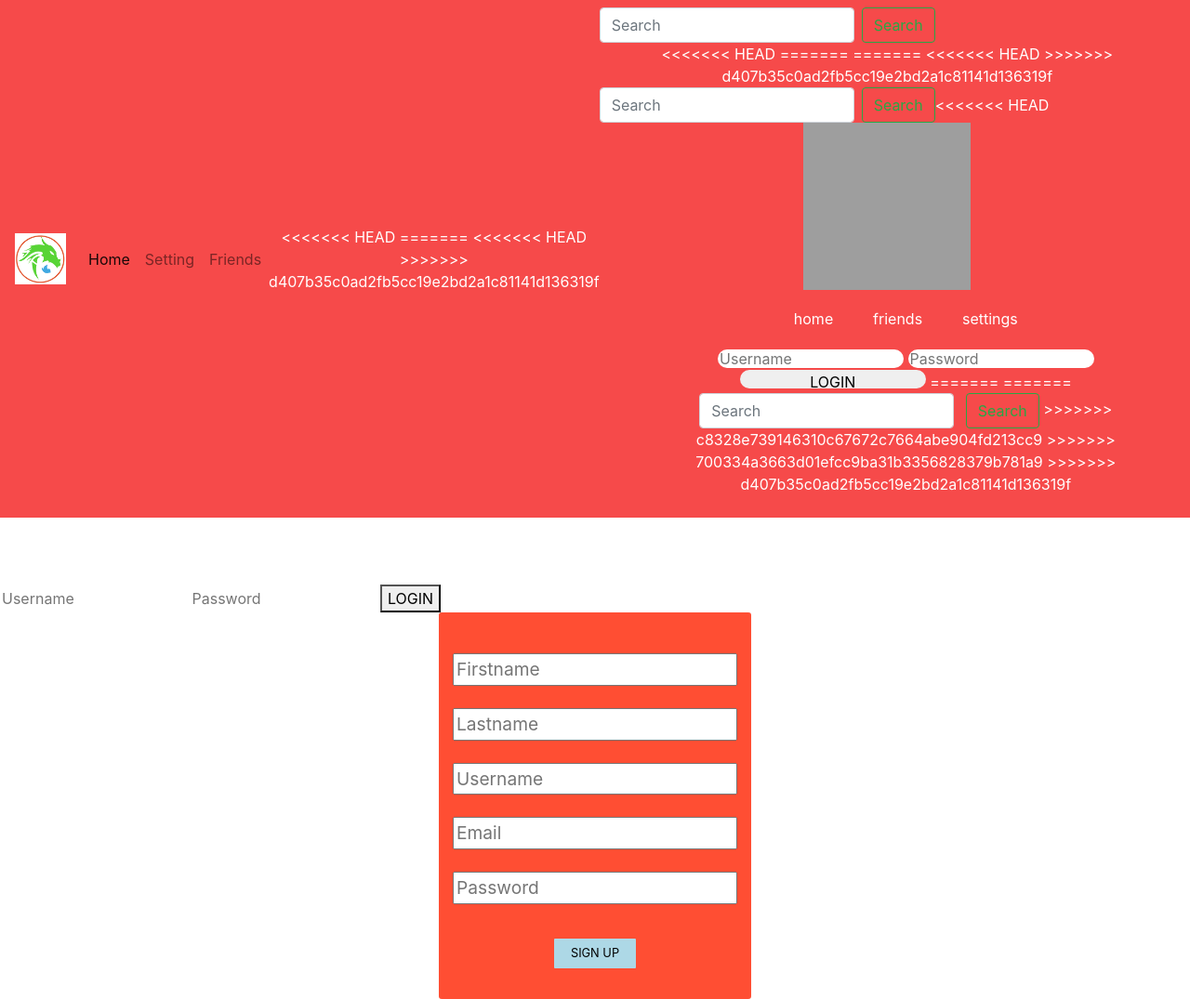
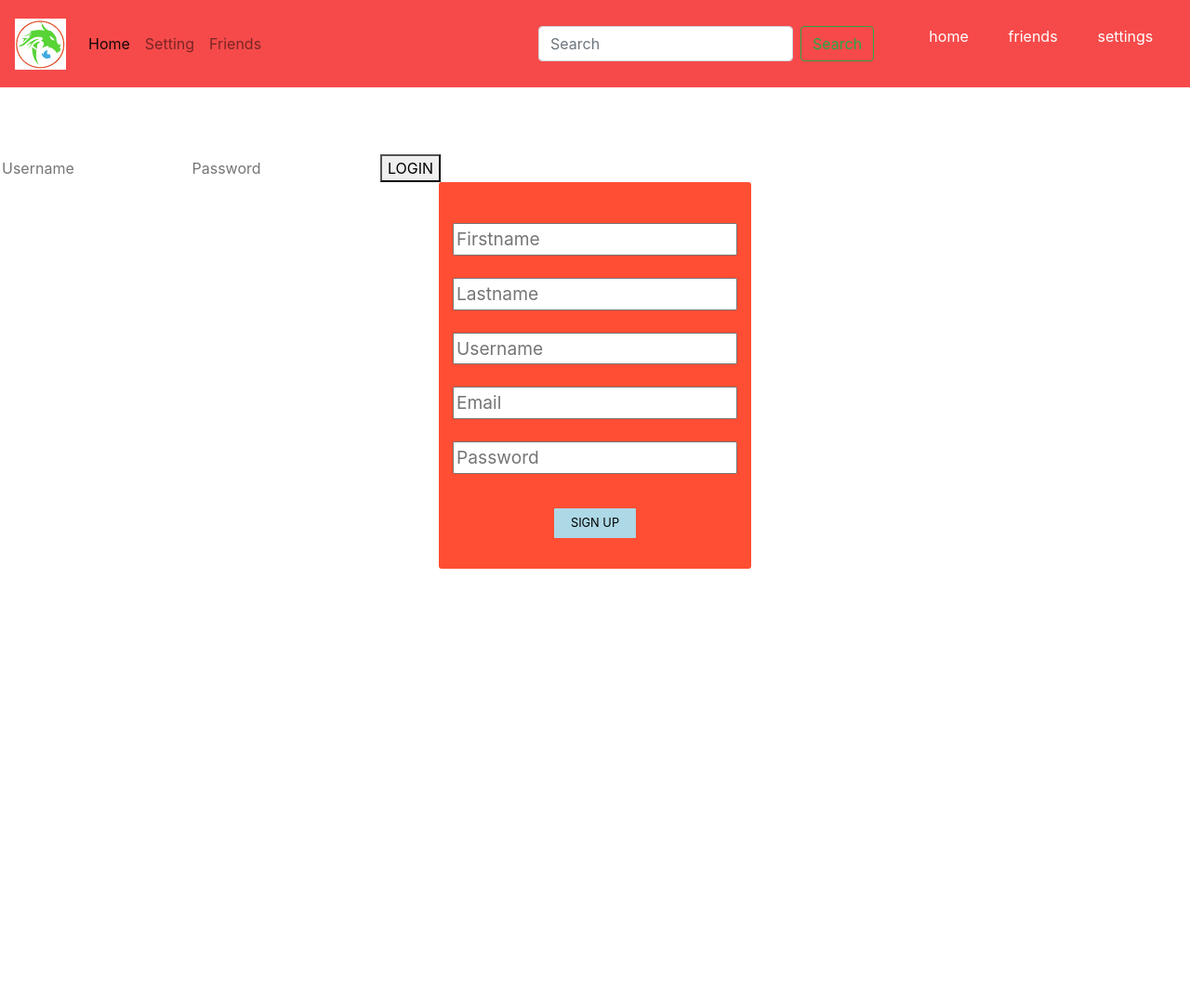
Before and after one commit to johnhello2u/turingFinal, a PHP site: page / in a window 1280 px wide. Shown: the whole page at 93% size. After the commit the page ends 612 px from the top, so only its background shows below. Run offline with PHP 8.4, Linux system fonts and the light colour scheme; grey boxes are pictures that could not be loaded.

Commit message:
the navbar made normal kind of

```diff
--- a/other/navbar.php
+++ b/other/navbar.php
@@ -29,31 +29,13 @@
               <a class="nav-link" href="#">Friends</a>
             </li>
           </ul>
-<<<<<<< HEAD
 
-
-
-=======
-<<<<<<< HEAD
->>>>>>> d407b35c0ad2fb5cc19e2bd2a1c81141d136319f
 
           <form class="form-inline my-2 my-lg-0">
             <input class="form-control mr-sm-2" type="search" placeholder="Search" aria-label="Search">
             <button class="btn btn-outline-success my-2 my-sm-0" type="submit">Search</button>
-<<<<<<< HEAD
-=======
-=======
-<<<<<<< HEAD
->>>>>>> d407b35c0ad2fb5cc19e2bd2a1c81141d136319f
 
-          <form class="form-inline my-2 my-lg-0">
-            <input class="form-control mr-sm-2" type="search" placeholder="Search" aria-label="Search">
-            <button class="btn btn-outline-success my-2 my-sm-0" type="submit">Search</button>
-<<<<<<< HEAD
 
-    <div class="logo">
-      <img class="logo-icon" src="images/logo.tif" alt="logo-icon" width="180" height="180"/>
-    </div>
 
     <div class="nav-bar">
       <nav>
@@ -66,21 +48,7 @@
           <li class = "navlist"> <a href="#">settings</a></li>
 
         <li>
-        <form>
-            <input class ='login_form' type="text" name="uid" placeholder="Username">
-            <input class ='login_form' type="password" name="pwd" placeholder="Password">
-            <button class ='login_form' type="submit">LOGIN</button>
 
-=======
-
-=======
-          <form class="form-inline my-2 my-lg-0">
-            <input class="form-control mr-sm-2" type="search" placeholder="Search" aria-label="Search">
-            <button class="btn btn-outline-success my-2 my-sm-0" type="submit">Search</button>
->>>>>>> c8328e739146310c67672c7664abe904fd213cc9
->>>>>>> 700334a3663d01efcc9ba31b3356828379b781a9
->>>>>>> d407b35c0ad2fb5cc19e2bd2a1c81141d136319f
-          </form>
         </div>
       </nav>
   <script src="https://code.jquery.com/jquery-3.3.1.slim.min.js" integrity="sha384-q8i/X+965DzO0rT7abK41JStQIAqVgRVzpbzo5smXKp4YfRvH+8abtTE1Pi6jizo" crossorigin="anonymous"></script>
```
